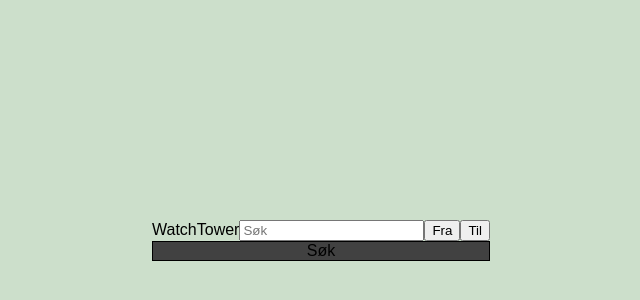
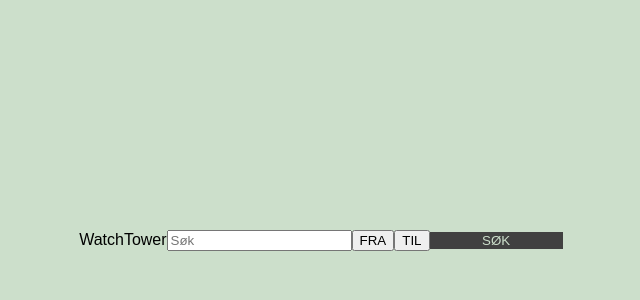
Before and after one commit to markusra/watchtower, a React (Create React App) app: page / in a window 1280 px wide. Shown: the part 160-460 px from the top of the page, without its empty margins (319-959 px from the left). Built offline with nearby package versions, Linux system fonts and the light colour scheme.

Commit message:
Change main button layout

```diff
--- a/package.json
+++ b/package.json
@@ -6,6 +6,7 @@
     "react-scripts": "0.9.0"
   },
   "dependencies": {
+    "radium": "^0.18.1",
     "react": "^15.4.2",
     "react-dom": "^15.4.2"
   },
--- a/src/component/App.js
+++ b/src/component/App.js
@@ -10,11 +10,10 @@ class App extends Component {
         <div className="mainContainer">
           WatchTower
           <input type="text" name="searchInput" className="searchInput" placeholder="Søk"/>
-          <button>Fra</button>
-          <button>Til</button>
-          <Button
-            buttonText = "Søk"
-            />
+          <button>FRA</button>
+          <button>TIL</button>
+
+          <Button disabled={false}>SØK</Button>
         </div>
       </div>
     );
--- a/src/component/Button.js
+++ b/src/component/Button.js
@@ -1,18 +1,38 @@
 import React, {Component} from 'react';
+import Radium from 'radium';
 
+class Button extends React.Component {
+  render() {
+    return (
+      <button disabled={this.props.disabled} style={[styles.base,
+        this.props.disabled && styles.disabled]}>
+        {this.props.children}
+      </button>
+    );
+  }
+}
 
-const Button = ({buttonText}) => (
-  <div className="buttonDiv" style={style}>
-    {buttonText}
-  </div>
-);
+module.exports = Radium(Button);
 
-export default Button;
+const styles = {
+    base: {
+      width: '10em',
+      textAlign: 'center',
+      padding: '10',
+      background: '#414141',
+      color: '#CCDFCB',
+      borderRadius: '10',
+      border: 0,
+      cursor: 'pointer',
+      userSelect: 'none',
 
-const style = {
-  textAlign: 'center',
-  padding: '10',
-  backgroundColor: '#414141',
-  borderRadius: '10',
-  border: '1px solid black'
-}
+      ':hover': {
+        background: '#1D1D1D'
+      }
+
+    },
+    disabled: {
+      opacity: .4,
+      cursor: "not-allowed"
+    }
+};
```
